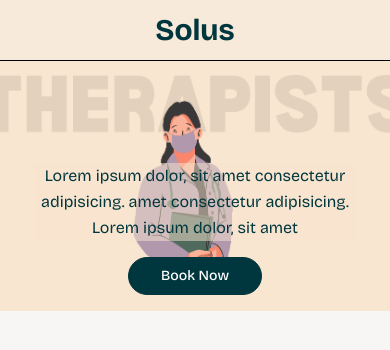
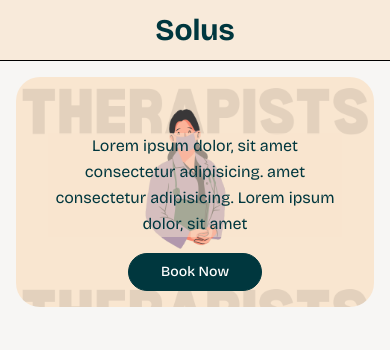
Before and after one commit to sazidhayatkhan/solus, a Next.js app: page /therapists in a window 390 px wide. Shown: the top 350 px of the page. Built offline with nearby package versions, Linux system fonts and the light colour scheme.

Commit message:
fixed mobile view

```diff
--- a/src/views/page-therapists/SectionOne.tsx
+++ b/src/views/page-therapists/SectionOne.tsx
@@ -5,8 +5,9 @@ type Props = {}
 
 const SectionOne = (props: Props) => {
   return (
+    <div className='mx-4 md:mx-0 mt-4 md:mt-0'>
    <div
-  className="_container relative w-full h-[250px] md:h-[400px] bg-cover bg-top rounded-0 md:rounded-[40px]"
+  className="_container relative w-full h-[230px] md:h-[400px] bg-contain md:bg-cover bg-top rounded-3xl md:rounded-[40px]"
   style={{ backgroundImage: "url('/images/therapists.png')" }}
 >
   <div className="absolute bottom-4 left-0 right-0 px-4 md:px-8 flex flex-col md:flex-row justify-between items-center">
@@ -17,6 +18,8 @@ const SectionOne = (props: Props) => {
   </div>
 </div>
 
+    </div>
+
   )
 }
 
```
